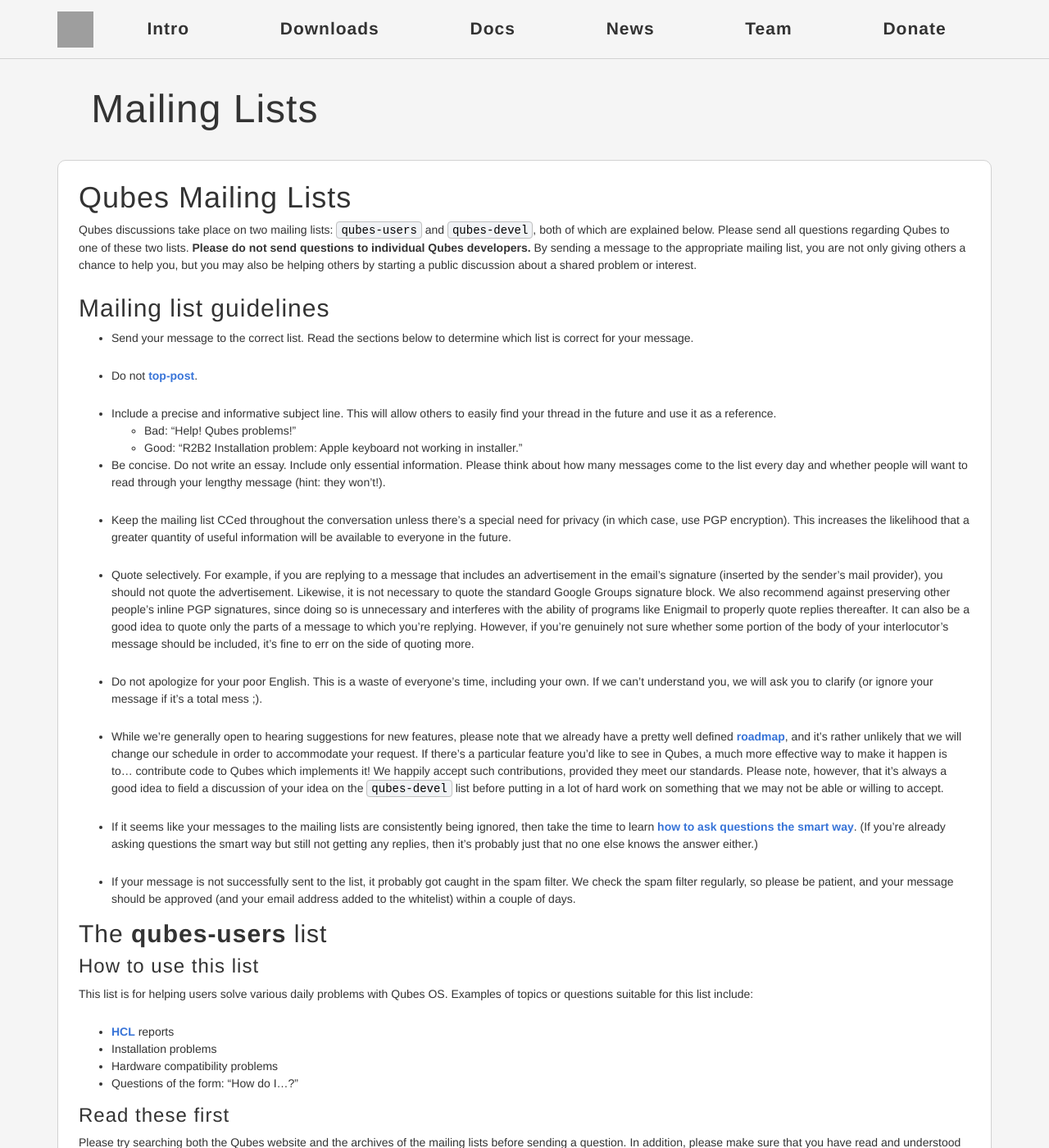
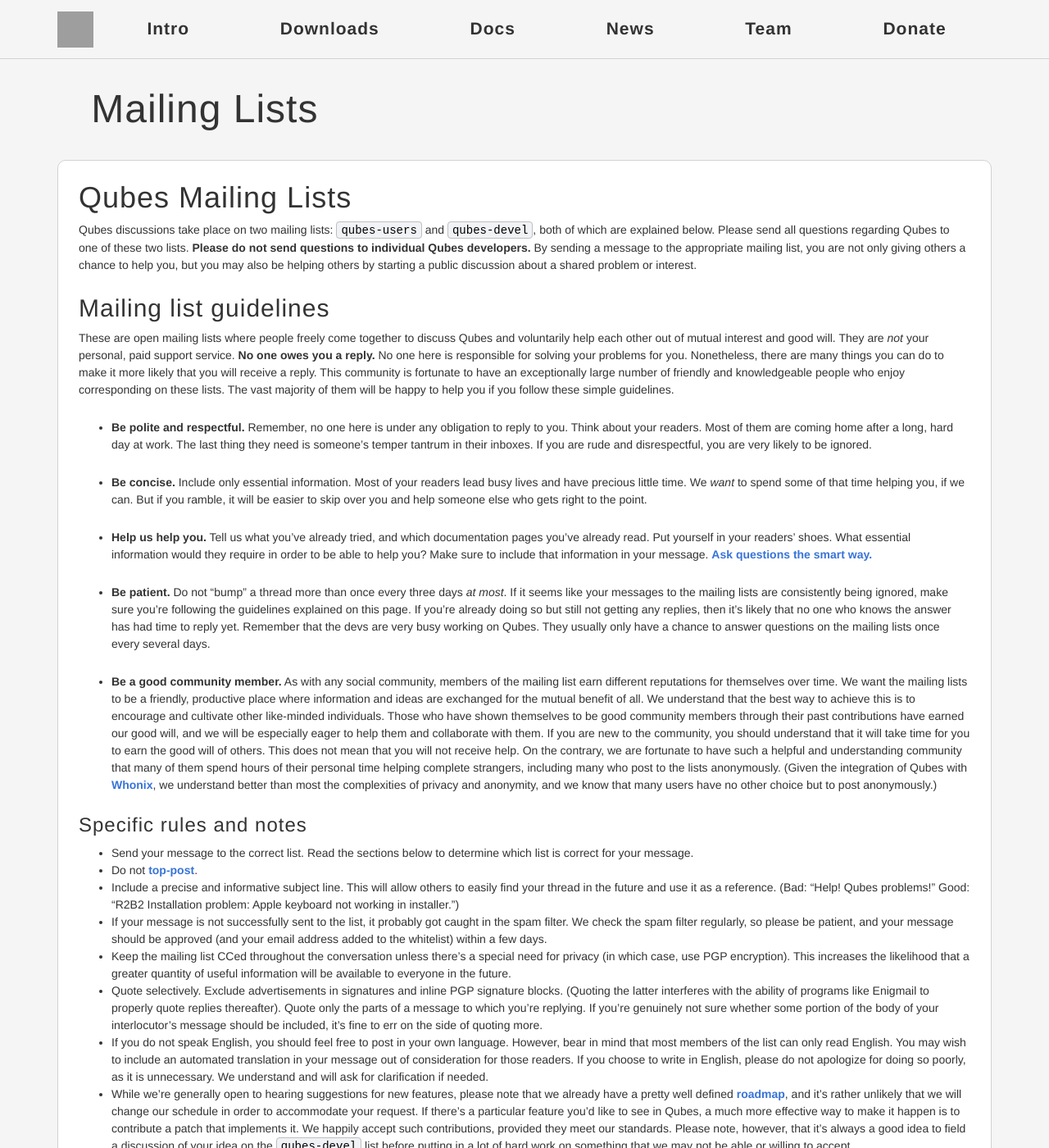
Before and after one commit to QubesOS/qubesos.github.io, a Jekyll site: the page built from pages/mailing-lists.md, in a window 1280 px wide and 1400 px high. Shown: the whole window at 82% size. Built offline with Jekyll 4.4.1, drawn with Linux system fonts in a browser that asks for light colours; some web fonts are replaced; some of the changed text lies outside the part shown; grey boxes are pictures that could not be loaded.

Commit message:
Update mailing list guidelines

```diff
--- a/pages/mailing-lists.md
+++ b/pages/mailing-lists.md
@@ -26,60 +26,96 @@ interest.
 Mailing list guidelines
 -----------------------
 
+These are open mailing lists where people freely come together to discuss Qubes
+and voluntarily help each other out of mutual interest and good will. They are
+*not* your personal, paid support service. **No one owes you a reply.** No one
+here is responsible for solving your problems for you. Nonetheless, there are
+many things you can do to make it more likely that you will receive a reply.
+This community is fortunate to have an exceptionally large number of friendly
+and knowledgeable people who enjoy corresponding on these lists. The vast
+majority of them will be happy to help you if you follow these simple
+guidelines.
+
+ * **Be polite and respectful.** Remember, no one here is under any obligation
+   to reply to you. Think about your readers. Most of them are coming home after
+   a long, hard day at work. The last thing they need is someone's temper
+   tantrum in their inboxes. If you are rude and disrespectful, you are very
+   likely to be ignored.
+
+ * **Be concise.** Include only essential information. Most of your readers lead
+   busy lives and have precious little time. We *want* to spend some of that
+   time helping you, if we can. But if you ramble, it will be easier to skip
+   over you and help someone else who gets right to the point.
+
+ * **Help us help you.** Tell us what you've already tried, and which
+   documentation pages you've already read. Put yourself in your readers' shoes.
+   What essential information would they require in order to be able to help
+   you? Make sure to include that information in your message. [Ask
+   questions the smart way.][smart-questions]
+
+ * **Be patient.** Do not "bump" a thread more than once every three days *at
+   most*. If it seems like your messages to the mailing lists are consistently
+   being ignored, make sure you're following the guidelines explained on this
+   page. If you're already doing so but still not getting any replies, then it's
+   likely that no one who knows the answer has had time to reply yet. Remember
+   that the devs are very busy working on Qubes. They usually only have a chance
+   to answer questions on the mailing lists once every several days.
+
+ * **Be a good community member.** As with any social community, members of the
+   mailing list earn different reputations for themselves over time. We want the
+   mailing lists to be a friendly, productive place where information and ideas
+   are exchanged for the mutual benefit of all. We understand that the best way
+   to achieve this is to encourage and cultivate other like-minded individuals.
+   Those who have shown themselves to be good community members through their
+   past contributions have earned our good will, and we will be especially eager
+   to help them and collaborate with them. If you are new to the community, you
+   should understand that it will take time for you to earn the good will of
+   others. This does not mean that you will not receive help. On the contrary,
+   we are fortunate to have such a helpful and understanding community that many
+   of them spend hours of their personal time helping complete strangers,
+   including many who post to the lists anonymously. (Given the integration of
+   Qubes with [Whonix], we understand better than most the complexities of
+   privacy and anonymity, and we know that many users have no other choice but
+   to post anonymously.)
+
+### Specific rules and notes ###
+
  * Send your message to the correct list. Read the sections below to determine
    which list is correct for your message.
-
  * Do not [top-post].
-
  * Include a precise and informative subject line. This will allow others to
-   easily find your thread in the future and use it as a reference.
-   * Bad: "Help! Qubes problems!"
-   * Good: "R2B2 Installation problem: Apple keyboard not working in installer."
-
- * Be concise. Do not write an essay. Include only essential information. Please
-   think about how many messages come to the list every day and whether people
-   will want to read through your lengthy message (hint: they won't!).
-
+   easily find your thread in the future and use it as a reference. (Bad: "Help!
+   Qubes problems!" Good: "R2B2 Installation problem: Apple keyboard not working
+   in installer.")
+ * If your message is not successfully sent to the list, it probably got caught
+   in the spam filter. We check the spam filter regularly, so please be patient,
+   and your message should be approved (and your email address added to the
+   whitelist) within a few days.
  * Keep the mailing list CCed throughout the conversation unless there's a
    special need for privacy (in which case, use PGP encryption). This increases
    the likelihood that a greater quantity of useful information will be
    available to everyone in the future.
-
- * Quote selectively. For example, if you are replying to a message
-   that includes an advertisement in the email's signature (inserted by the
-   sender's mail provider), you should not quote the advertisement. Likewise, it
-   is not necessary to quote the standard Google Groups signature block. We also
-   recommend against preserving other people's inline PGP signatures, since
-   doing so is unnecessary and interferes with the ability of programs like
-   Enigmail to properly quote replies thereafter. It can also be a good idea to
-   quote only the parts of a message to which you're replying. However, if
-   you're genuinely not sure whether some portion of the body of your
-   interlocutor's message should be included, it's fine to err on the side of
-   quoting more.
-
- * Do not apologize for your poor English. This is a waste of everyone's time,
-   including your own. If we can't understand you, we will ask you to clarify
-   (or ignore your message if it's a total mess ;).
-
+ * Quote selectively. Exclude advertisements in signatures and inline PGP
+   signature blocks. (Quoting the latter interferes with the ability of programs
+   like Enigmail to properly quote replies thereafter). Quote only the parts of
+   a message to which you're replying. If you're genuinely not sure whether some
+   portion of the body of your interlocutor's message should be included, it's
+   fine to err on the side of quoting more.
+ * If you do not speak English, you should feel free to post in your own
+   language. However, bear in mind that most members of the list can only read
+   English. You may wish to include an automated translation in your message out
+   of consideration for those readers. If you choose to write in English, please
+   do not apologize for doing so poorly, as it is unnecessary. We understand and
+   will ask for clarification if needed.
  * While we're generally open to hearing suggestions for new features, please
    note that we already have a pretty well defined [roadmap], and it's rather
    unlikely that we will change our schedule in order to accommodate your
    request. If there's a particular feature you'd like to see in Qubes, a much
-   more effective way to make it happen is to... contribute code to Qubes which
-   implements it! We happily accept such contributions, provided they meet our
-   standards. Please note, however, that it's always a good idea to field a
-   discussion of your idea on the `qubes-devel` list before putting in a lot of
-   hard work on something that we may not be able or willing to accept.
-
- * If it seems like your messages to the mailing lists are consistently being
-   ignored, then take the time to learn [how to ask questions the smart way].
-   (If you're already asking questions the smart way but still not getting any
-   replies, then it's probably just that no one else knows the answer either.)
-
- * If your message is not successfully sent to the list, it probably got caught
-   in the spam filter. We check the spam filter regularly, so please be patient,
-   and your message should be approved (and your email address added to the
-   whitelist) within a couple of days.
+   more effective way to make it happen is to contribute a patch that implements
+   it. We happily accept such contributions, provided they meet our standards.
+   Please note, however, that it's always a good idea to field a discussion of
+   your idea on the `qubes-devel` list before putting in a lot of hard work on
+   something that we may not be able or willing to accept.
 
 
 The **qubes-users** list
@@ -214,7 +250,8 @@ In the fourth step replace `news.mozilla.org` with `news.gmane.org`.
 
 [top-post]: https://en.wikipedia.org/wiki/Posting_style
 [roadmap]: https://github.com/QubesOS/qubes-issues/milestones
-[how to ask questions the smart way]: http://www.catb.org/esr/faqs/smart-questions.html
+[smart-questions]: http://www.catb.org/esr/faqs/smart-questions.html
+[Whonix]: /doc/whonix/
 [HCL]: /doc/hcl/
 [Installation Guide]: /doc/installation-guide/
 [System Requirements]: /doc/system-requirements/
```
